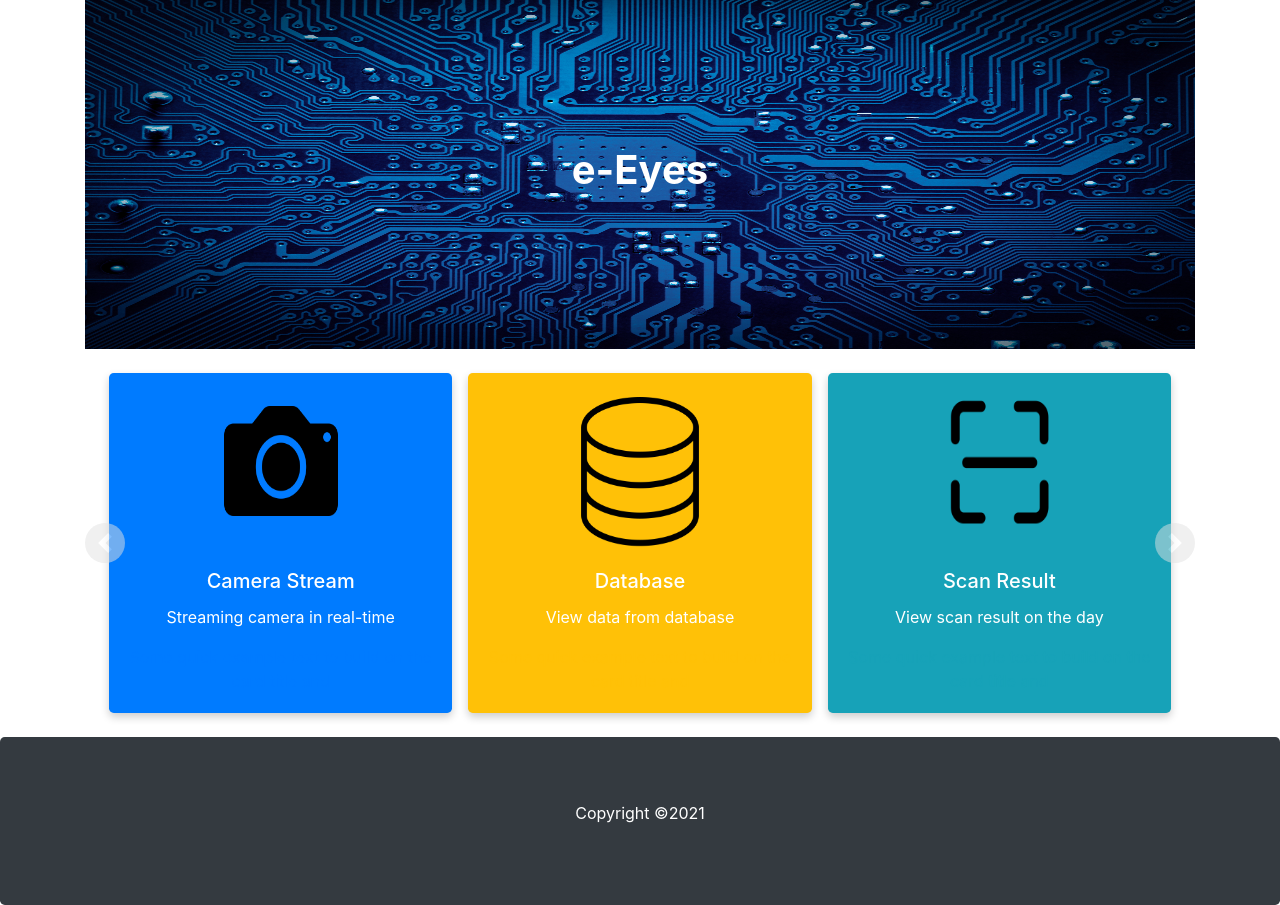
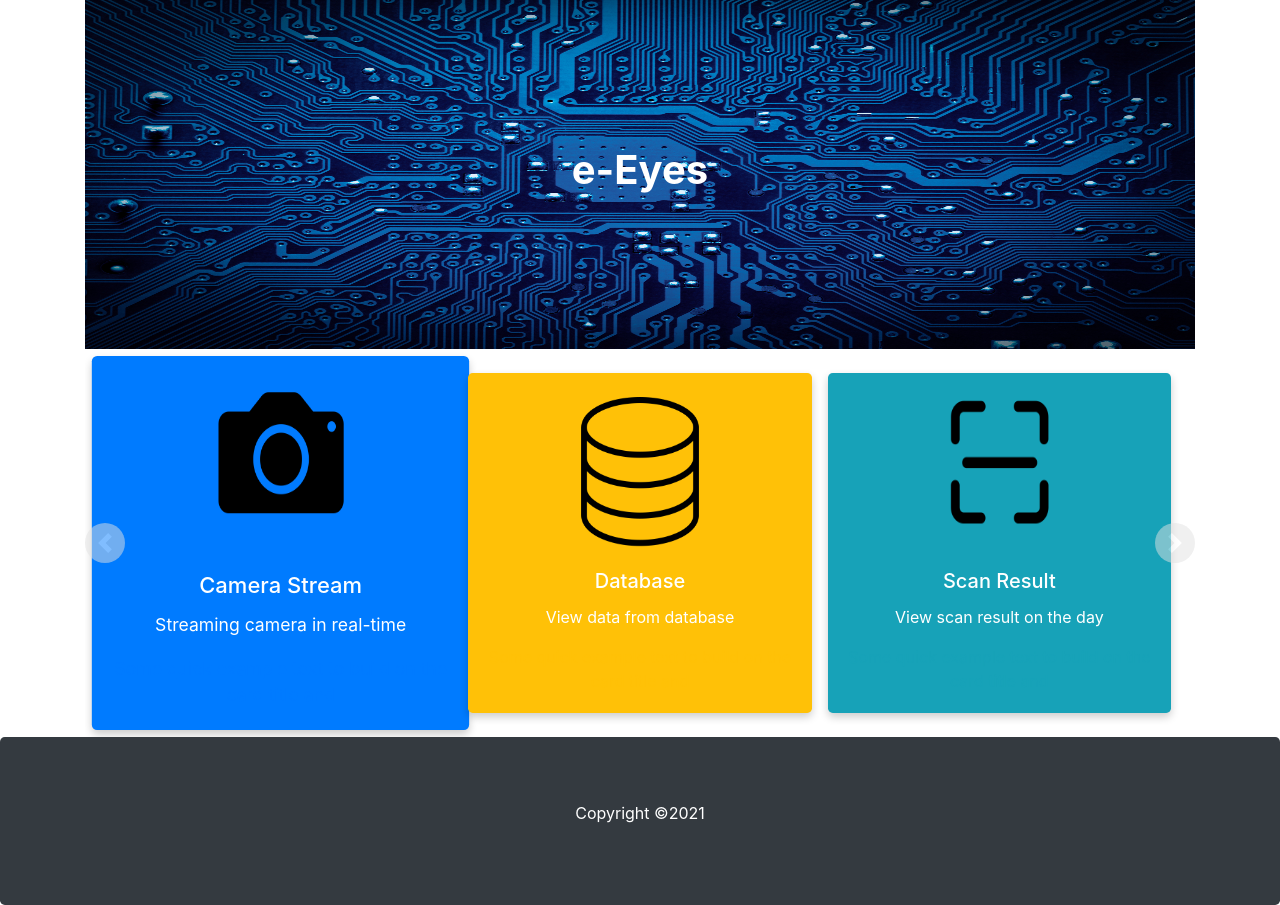
Before and after one commit to felixfilipi/E-eyes, a PHP site: page /frontend/index.php in a window 1280 px wide, with the pointer over the restyled element. Shown: the part 57-962 px from the top of the page. Run offline with PHP 8.4, Linux system fonts and the light colour scheme.

Commit message:
Update style1.css

```diff
--- a/frontend/css/style1.css
+++ b/frontend/css/style1.css
@@ -97,3 +97,7 @@ a:hover{
   box-shadow: 0 4px 8px 0 rgba(0, 0, 0, 0.2);
   margin: 8px;
 }
+
+.card:hover {
+  transform: scale(1.1);
+}
```
